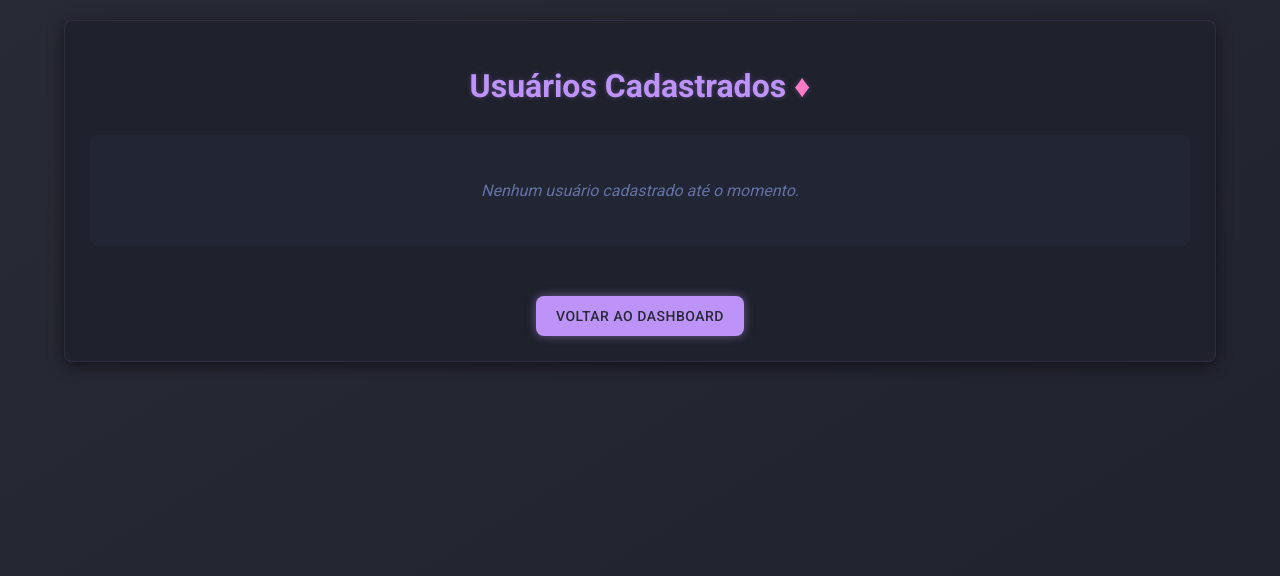
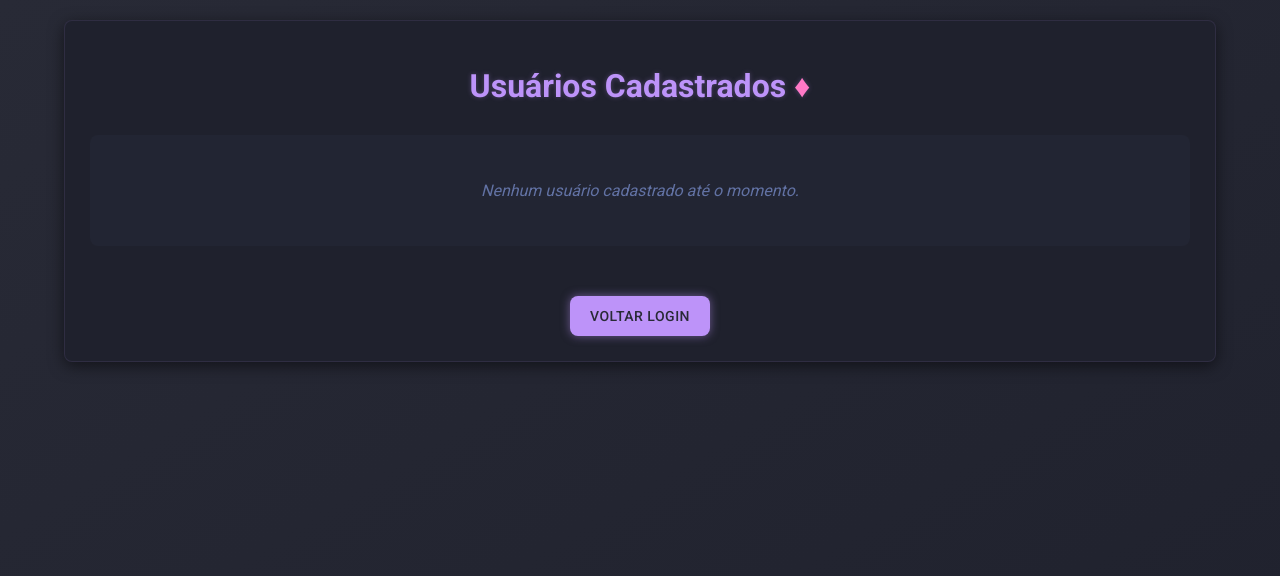
Before and after one commit to Muowl/bagre_bet, a Flask app: page /dados in a window 1280 px wide. Shown: the top 576 px of the page. Run offline with Flask 3, Linux system fonts and the light colour scheme; data that the repository does not hold is empty.

Commit message:
Atualiza link de navegação

```diff
--- a/templates/dados.html
+++ b/templates/dados.html
@@ -49,7 +49,7 @@
         {% endif %}
 
         <div class="action-buttons">
-            <a href="{{ url_for('dashboard') }}" class="voltar">Voltar ao Dashboard</a>
+            <a href="{{ url_for('login') }}" class="voltar">Voltar Login</a>
         </div>
     </div>
 </body>
```
